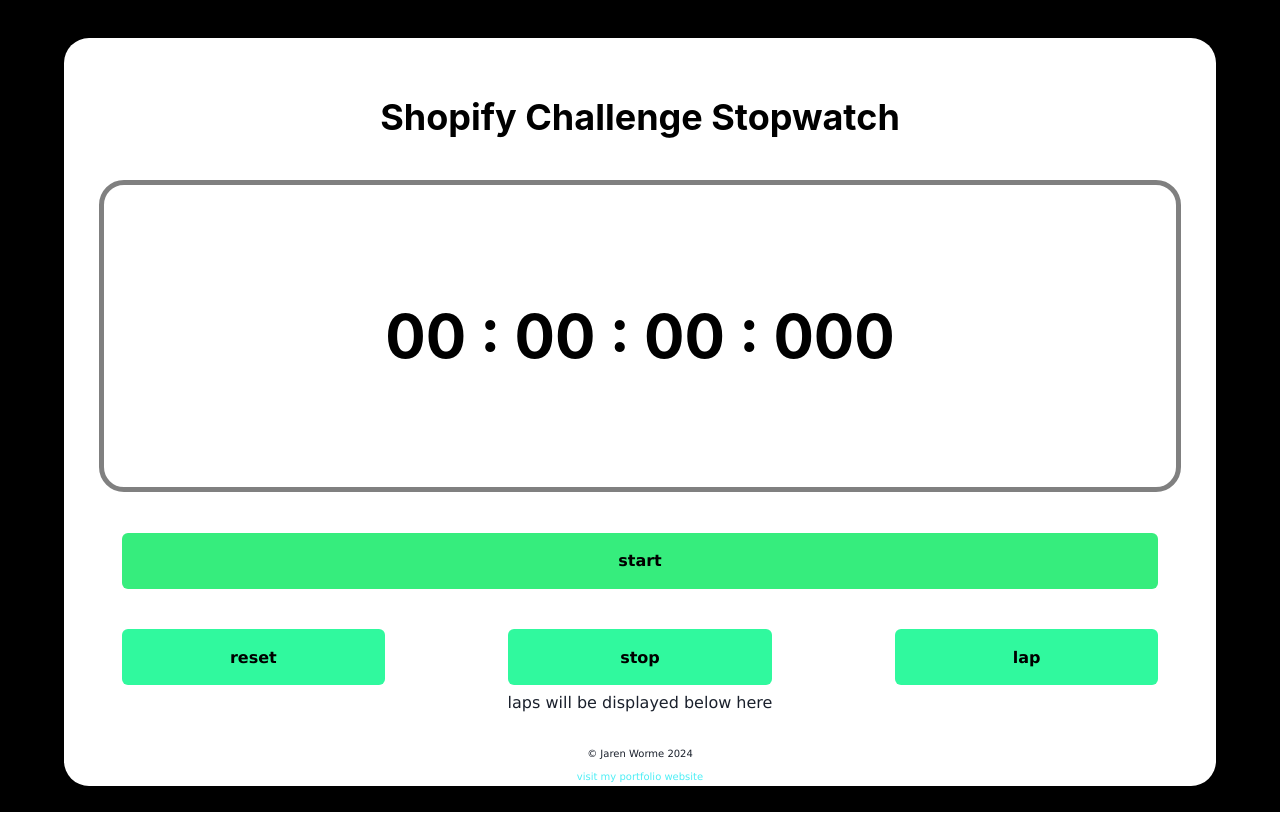
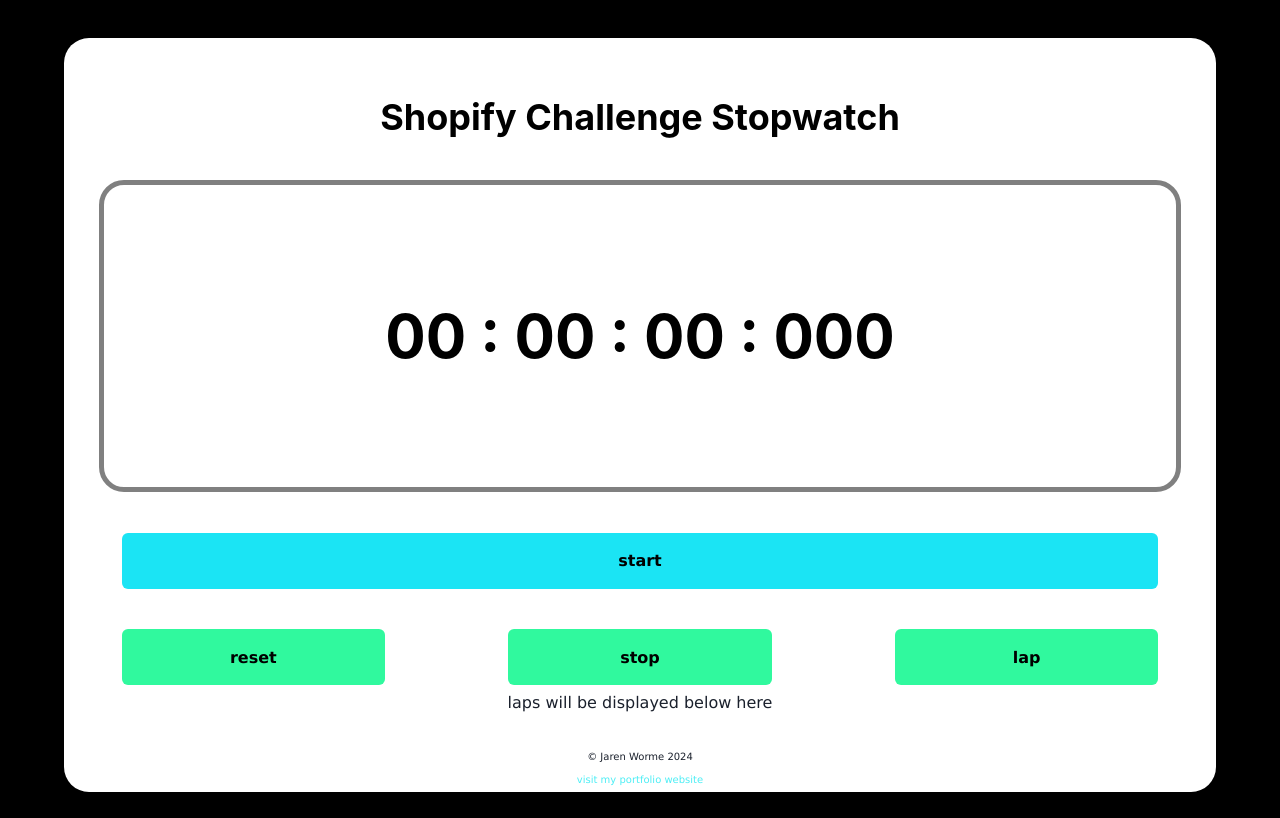
Before and after one commit to Shopify/eng-intern-assessment-react, a React app: page / in a window 1280 px wide. Built offline with nearby package versions, Linux system fonts and the light colour scheme.

Commit message:
tweaks and documentation

```diff
--- a/public/index.html
+++ b/public/index.html
@@ -1,5 +1,5 @@
 <!DOCTYPE html>
-<html background="black">
+<html>
     <head>
         <title>Template Site</title>
     </head>
--- a/src/StopWatch.tsx
+++ b/src/StopWatch.tsx
@@ -4,24 +4,29 @@ import React, { useState, useEffect } from "react";
 
 
 export default function StopWatch() {
+    // init arrat to use for state of laps
     const initLaps: Array<[number, string]> = [];
 
+    // define states for variables used
     const [laps, setLaps] = useState(initLaps);
     const [numLaps, setNumLaps] = useState(0);
     const [time, setTime] = useState(0);
     const [isRunning, setIsRunning] = useState(false);
 
+    // addsthe current time value and lap number as a member of the laps array, to be dynamically rendered
     const addLap = () => {
         let temp = hours + ':' + minutes + ':' + seconds + ':' + milliseconds
         setLaps((prevLaps) => [...prevLaps, [numLaps, temp]]);
         setNumLaps(numLaps => numLaps + 1);
     };
 
+    // translate time into its derivatives to be displayed separately
     const hours = Math.floor(time/360000).toString().padStart(2, "0");
     const minutes = Math.floor((time%360000) / 6000).toString().padStart(2, "0");
     const seconds = Math.floor((time%6000) / 100).toString().padStart(2, "0");
     const milliseconds = (time%100).toString().padStart(3, "0");
 
+    // set interval updates every 10ms so the stopwatch is continuous
     useEffect(() => {
         let interval: ReturnType<typeof setInterval>;
         if (isRunning){
@@ -34,19 +39,21 @@ export default function StopWatch() {
         return () => clearInterval(interval);
     }, [isRunning]);
 
-    const start = () => {
+    // functions to alter the clock functions by handling button presses
+    const handleStart = () => {
         if (!isRunning){
             setIsRunning(isRunning => !isRunning);
         }
       };
 
-    const stop = () => {
+    const handleStop = () => {
         if (isRunning){
             setIsRunning(isRunning => !isRunning);
         }
     };
 
-    const reset = () => {
+    // sets all values back to their initial states
+    const handleReset = () => {
       setTime(0);
       setIsRunning(false);
       setLaps([]);
@@ -65,11 +72,11 @@ export default function StopWatch() {
                         <span>{ hours } : { minutes } : { seconds } : { milliseconds }</span>
                     </Heading>
                 </VStack>
-                <StopWatchButton w="90%" mx="5%" label='start' back='#36ED7D' disableCondition={isRunning} onClick={start}></StopWatchButton>
+                <StopWatchButton label='start' back='#1BE4F4' disableCondition={isRunning} onClick={handleStart}></StopWatchButton>
                 <HStack mt="3%">
-                    <StopWatchButton w="full" mx="0" label='reset' back='#30F99E' disableCondition={false} onClick={reset} ></StopWatchButton>
-                    <StopWatchButton w="full" mx="0" label='stop' back='#30F99E' disableCondition={false} onClick={stop} ></StopWatchButton>
-                    <StopWatchButton w="full" mx="0" label='lap' back='#30F99E' disableCondition={false} onClick={addLap} ></StopWatchButton>
+                    <StopWatchButton label='reset' back='#30F99E' disableCondition={false} onClick={handleReset} ></StopWatchButton>
+                    <StopWatchButton label='stop' back='#30F99E' disableCondition={false} onClick={handleStop} ></StopWatchButton>
+                    <StopWatchButton label='lap' back='#30F99E' disableCondition={false} onClick={addLap} ></StopWatchButton>
                 </HStack>
                 <VStack minH="10%" alignItems="center">
                     <Text>{numLaps>0 ? "laps:" : "laps will be displayed below here"}</Text>
@@ -77,7 +84,7 @@ export default function StopWatch() {
                         return <HStack justifyContent="space-between" w='90%' mx='10%'><Text textAlign="left" w='40%'>{item[0]}</Text><Text textAlign="right" w='40%'>{item[1]}</Text></HStack>;
                     }) }
                 </VStack>
-                <VStack padding="0" my="2px" h="5%" fontSize="2xs">
+                <VStack padding="0" my="5px" h="5%" fontSize="2xs">
                     <br />
                     <Text my="0">&copy; Jaren Worme 2024</Text>
                     <HStack color="#4DEEF5" my="0" >
--- a/src/StopWatchButton.tsx
+++ b/src/StopWatchButton.tsx
@@ -1,16 +1,16 @@
 import React from 'react'
 import { Button } from "@chakra-ui/react"
 
+// button props to change styles between buttons as inputs in the render
 interface PrimaryButtonProps{
     label: string,
-    w: string,
-    mx: string,
     back: string,
     disableCondition: boolean,
     onClick: ()=>void
 }
 
-export default function StopWatchButton({label, back, w, mx, disableCondition, onClick}:PrimaryButtonProps) {
+
+export default function StopWatchButton({label, back, disableCondition, onClick}:PrimaryButtonProps) {
     return(
         <>
             <Button
```
